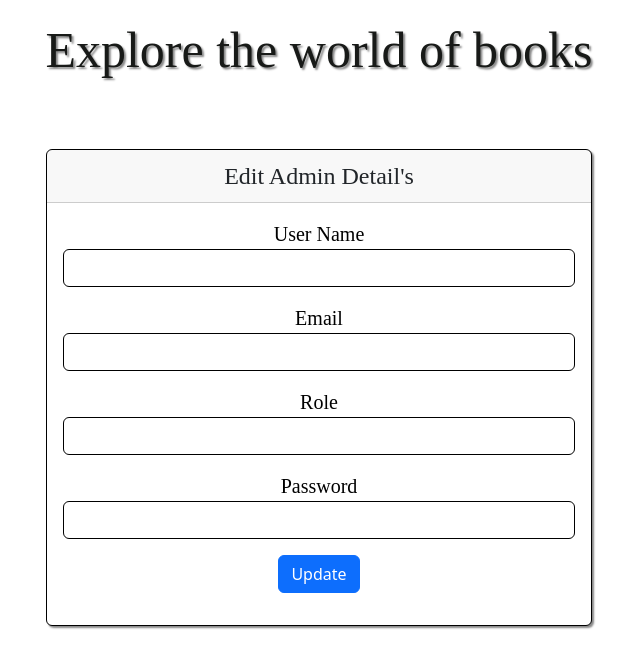
After one commit to Akshiteshnaithani/E-library, a PHP site: page /edit_admin.php in a window 1280 px wide. The commit adds this page. Shown: the top 668 px of the page, without its empty margins (321-961 px from the left). Run offline with PHP 8.4, Linux system fonts and the light colour scheme; data that the repository does not hold is empty.

Commit message:
e-library email-edit_admindetais

```diff
--- a/all_admins.php
+++ b/all_admins.php
@@ -93,7 +93,7 @@ if ($results === false) {
                     <th>role</th>
                     <th>username</th>
                     <th>e-mail</th>
-                    <!-- <th>update</th> -->
+                    <th>update</th>
                     <th>delete</th>
                 </tr>
     <?php
@@ -103,7 +103,7 @@ while ($row = mysqli_fetch_array($results)) {
                     <th><?=$row['user_role'];?></th>
                     <th><?=$row['full_name'];?></th>
                     <th><?=$row['email'];?></th>
-                    <!-- <th><a href="edit-book.php?id=<?php echo $row['id']; ?>" style="color: black;"><i class="fa fa-edit"style="font-size:20px"></i></a></th> -->
+                    <th><a href="edit_admin.php?edit_admin_id=<?php echo $row['id']; ?>" style="color: black;"><i class="fa fa-edit"style="font-size:20px"></i></a></th>
                     <th><a href="?del_admin_id=<?php echo $row['id']; ?>" style="color: black;"><i class="fa fa-trash" style="font-size:20px"></i></a></th>
                 </tr>
     <?php
--- /dev/null
+++ b/edit_admin.php
@@ -0,0 +1,122 @@
+<!DOCTYPE html>
+<html lang="en">
+  <head>
+    <meta charset="UTF-8" />
+    <meta http-equiv="X-UA-Compatible" content="IE=edge" />
+    <meta name="viewport" content="width=device-width, initial-scale=1.0" />
+    <link
+      href="https://cdn.jsdelivr.net/npm/bootstrap@5.3.0-alpha1/dist/css/bootstrap.min.css"
+      rel="stylesheet"
+      integrity="sha384-GLhlTQ8iRABdZLl6O3oVMWSktQOp6b7In1Zl3/Jr59b6EGGoI1aFkw7cmDA6j6gD"
+      crossorigin="anonymous"
+    />
+    <script
+      src="https://cdn.jsdelivr.net/npm/bootstrap@5.3.0-alpha1/dist/js/bootstrap.bundle.min.js"
+      integrity="sha384-w76AqPfDkMBDXo30jS1Sgez6pr3x5MlQ1ZAGC+nuZB+EYdgRZgiwxhTBTkF7CXvN"
+      crossorigin="anonymous"
+    ></script>
+    <link rel="stylesheet" type="text/css" href="../style.css" />
+    <title>E-Library</title>
+  </head>
+  <body>
+    <div>
+    <nav class="navbar navbar-expand-lg navbar-transparent">
+        <div class="container-fluid">
+          <a class="navbar-brand mx-auto"style="text-shadow: 2px 2px 2px #888888;">Explore the world of books</a>
+          <button
+            class="navbar-toggler"
+            type="button"
+            data-bs-toggle="collapse"
+            data-bs-target="#navbarSupportedContent"
+            aria-controls="navbarSupportedContent"
+            aria-expanded="false"
+            aria-label="Toggle navigation"
+          >
+            <span class="navbar-toggler-icon"></span>
+          </button>
+        </div>
+      </nav>
+    </div>
+
+    <?php
+session_start();
+include 'connection.php';
+
+if (isset($_GET['edit_admin_id'])) {
+    $edit_admin_id = $_GET['edit_admin_id'];
+
+    $edit_query = "SELECT * FROM registration WHERE user_role = 'admin' AND id = '$edit_admin_id' ";
+    $result = mysqli_query($con, $edit_query);
+    $single_row = mysqli_fetch_array($result);
+}
+
+if (isset($_POST['submit'])) {
+    $username = $_POST['full_name'];
+    $email = $_POST['email'];
+    $password = $_POST['password'];
+    $role = $_POST['user_role'];
+
+    $edit_query = "SELECT * FROM registration WHERE id = '$edit_admin_id' ";
+    $result = mysqli_query($con, $edit_query);
+    $single_row = mysqli_fetch_array($result);
+
+    $save_admindetail = "UPDATE registration SET full_name = '$username',email ='$email', user_role = '$role', password = '$password' WHERE id = '$edit_admin_id' ";
+    $run_admindetail = mysqli_query($con, $save_admindetail);
+
+    if ($run_admindetail) {
+        echo "<script>alert('Admin Profile Updated Successfully')</script>";
+?>
+        <meta http-equiv="refresh" content="0; url = http://localhost:8888/all_admins.php" />
+<?php
+    }
+}
+?>
+
+
+
+    <div class="container mt-5">
+  <div class="row justify-content-center">
+    <div class="col-lg-6">
+      <div class="card" style="border: 1px solid black;box-shadow: 2px 2px 2px #888888;"">
+        <div class="card-header text-center ">Edit Admin Detail's</div>
+        <div class="card-body">
+        <form action="" enctype="multipart/form-data" method="post">
+                <div class="mb-3 text-center">
+                    <label for="full_name" class="form-login times-new-roman">User Name</label>
+                    <input type="text" name="full_name" class="form-control text-capitalize"style="border:1px solid black;" id="full_name" value="<?= $single_row['full_name']; ?>">
+                </div>
+                <div class="mb-3 text-center">
+                    <label for="email" class="form-login times-new-roman">Email</label>
+                    <input type="text" name="email" class="form-control"style="border:1px solid black;" id="email" value="<?= $single_row['email']; ?>">
+                </div>
+                <div class="mb-3 text-center">
+                    <label for="role" class="form-login times-new-roman">Role</label>
+                    <input type="text" class="form-control" name="user_role"style="border:1px solid black;"id="user_role" value="<?= $single_row['user_role']; ?>">
+                </div>
+                <div class="mb-3 text-center">
+                    <label for="password" class="form-login times-new-roman">Password</label>
+                    <input type="password" class="form-control"style="border:1px solid black;"name="password" id="password" value="<?= $single_row['password']; ?>">
+                </div>
+
+                <div class="mb-3 text-center">
+                    <button type="submit" name="submit" class="btn btn-primary">Update</button>
+                </div>
+            </form>
+        </div>
+      </div>
+    </div>
+  </div>
+</div>
+</div>
+
+<?php
+if (isset($_POST['submit'])) {
+    $pass = password_hash($_POST['password'], PASSWORD_BCRYPT);
+    $update = "UPDATE registration SET password ='$pass', resettoken=NULL, resettokenexpire=NULL WHERE email='$email'";
+    $result = mysqli_query($con, $update);
+}
+
+?>
+
+</body>
+</html>
```
Also changed, not shown: test.php (deleted, +0 -15 lines).
